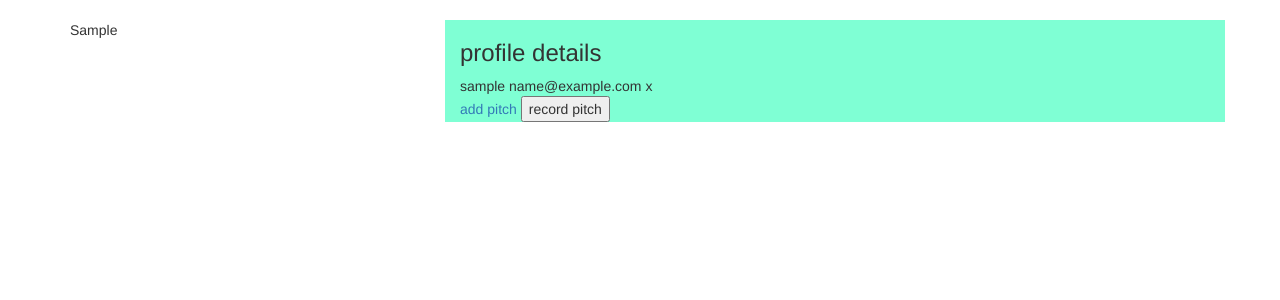
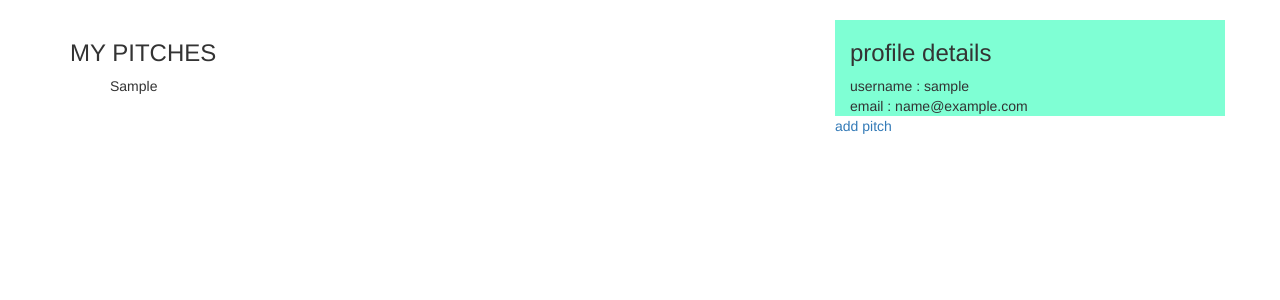
Before and after one commit to eliki-hue/pitch-test, a Flask app: template app/templates/profile.html in a window 1280 px wide. Shown: the part 52-352 px from the top of the page. Run offline with Flask 2, Linux system fonts and the light colour scheme; tables that the repository leaves empty hold one stand-in row (values such as "Sample post"); the template is opened without the code that fills it: values that come from a table or form of the project are taken from there, most other values are stand-ins (such as "Sample title", 1, 10 or a date in 2020); some libraries are stand-ins or nearby versions.

Commit message:
added personal pitches on the personal profile

```diff
--- a/app/templates/profile.html
+++ b/app/templates/profile.html
@@ -4,23 +4,27 @@
 
 <div class="container">
     <div class="row">
-        <div class="col-md-4">
+        <div class="col-md-8">
+            <H3>MY PITCHES</H3>
+           <ul>
             {% for item in mypitch %}
-            {{item.pitch}}
+
+            {{item.pitch}} <br><br>
             {% endfor %}
+            </ul>
         </div>
-        <div class="col-md-8" style="background-color: aquamarine;">
+        <div class="col-md-4" style="background-color: aquamarine;">
+            <h3>profile details</h3>
+            username : {{user.username}}<br>
+            email : {{user.email}}
 
-            <div>
-                <h3>profile details</h3>
-            {{user.username}}
-            {{user.email}}
-            {{user.password}}
             </div>
             <div>
                 <a href="{{url_for('pitchForm')}}">add pitch</a>
-                <button action='{{url_for('pitch')}}' type="submit">record pitch</button>
+
             </div>
+            <div>
+
         </div>
     </div>
 </div>
--- a/app/templates/success.html
+++ b/app/templates/success.html
@@ -11,11 +11,15 @@
 <body>
     <div class="container">
         <div class="row">
-            <div class="col-sm-12">
+            <div class="col-sm-4">
+            <div class="col-sm-8">
                 {% block content %}
                 <p> You have successfuly signed up </p>
 
                 {% endblock %}
+            </div>
+            <div class="col-sm-4"></div>
+
 
 
             </div>
```
